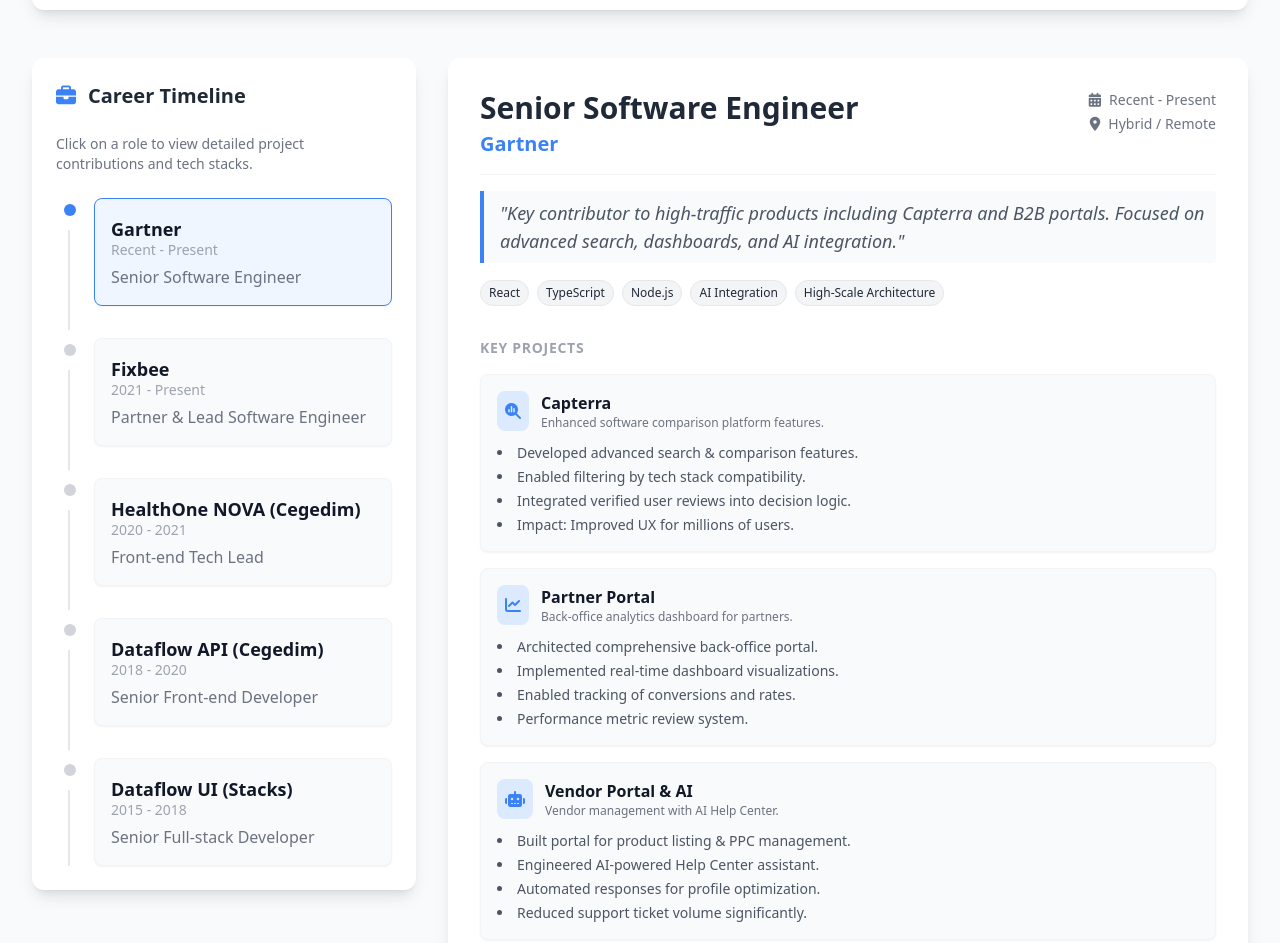
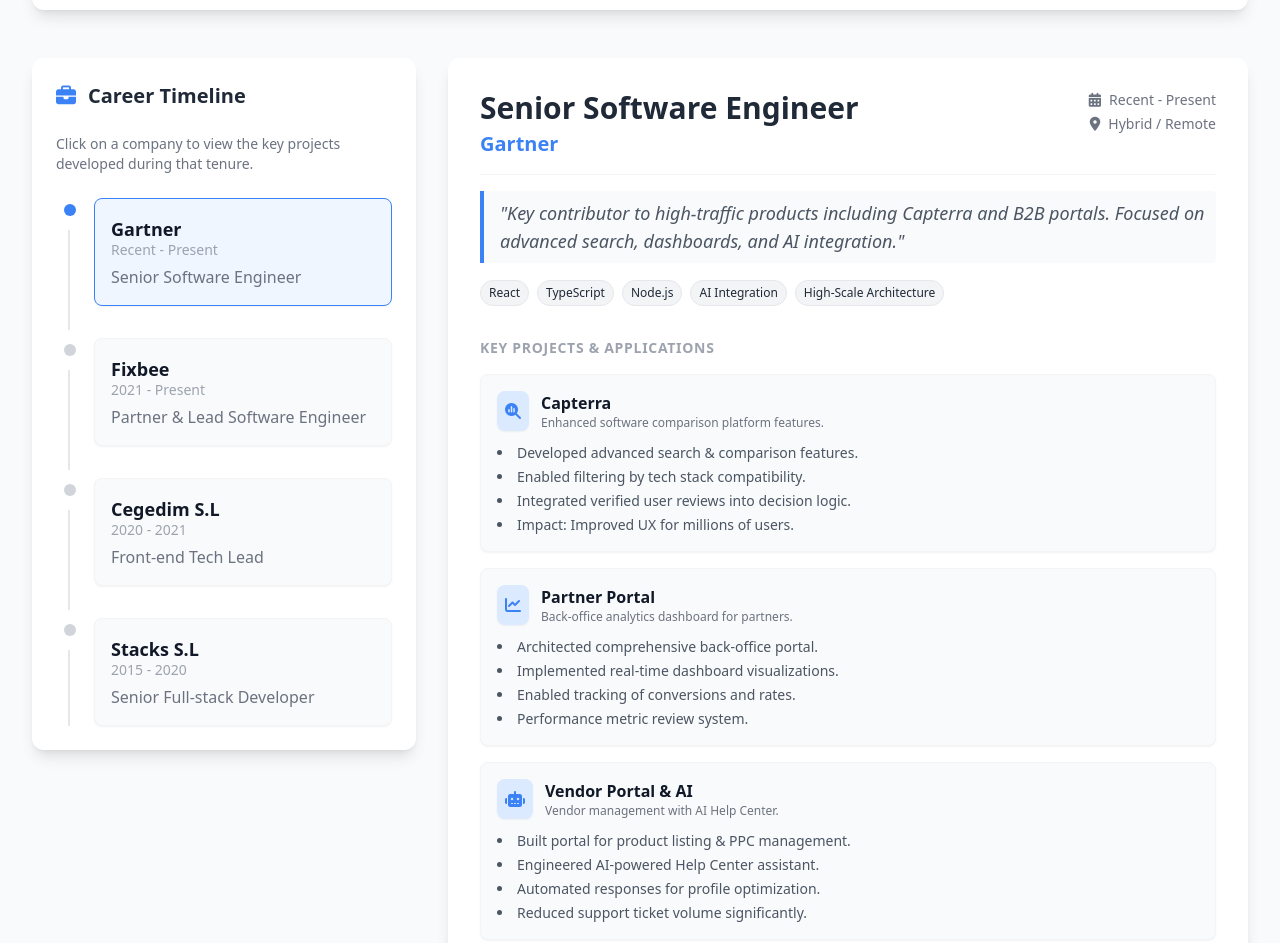
Before and after one commit to xaviercariza/portfolio, a plain HTML site: page index.html in a window 1280 px wide. Shown: the part 938-1881 px from the top of the page. Drawn offline with nearby package versions, Linux system fonts and the light colour scheme.

Commit message:
Clarify experience section structure and apply minor HTML formatting

```diff
--- a/index.html
+++ b/index.html
@@ -1,5 +1,6 @@
 <!DOCTYPE html>
 <html lang="en">
+
 <head>
     <meta charset="UTF-8">
     <meta name="viewport" content="width=device-width, initial-scale=1.0">
@@ -44,34 +45,41 @@
             height: 300px;
             max-height: 400px;
         }
+
         @media (min-width: 768px) {
             .chart-container {
                 height: 350px;
             }
         }
+
         .timeline-node {
             transition: all 0.3s ease;
         }
-        .timeline-node:hover, .timeline-node.active {
+
+        .timeline-node:hover,
+        .timeline-node.active {
             transform: scale(1.1);
             border-color: #3B82F6;
             background-color: #EFF6FF;
         }
+
         .project-card {
             transition: transform 0.2s;
         }
+
         .project-card:hover {
             transform: translateY(-5px);
         }
     </style>
 </head>
+
 <body class="bg-warm text-primary font-sans antialiased selection:bg-accent selection:text-white">
 
     <!-- Application Structure Plan:
          1. Header/Hero: Immediate identity and contact info.
          2. Analytical Dashboard: Visualizes the 'Full Stack' nature (Radar Chart) and Domain Experience (Doughnut Chart) to give a high-level overview before diving into text.
-         3. Interactive Timeline: The core navigation. Users select a role to update the "Deep Dive" section. This prevents cognitive overload from a wall of text.
-         4. Deep Dive Section: Displays the specific content for the selected role. For Gartner, this includes a sub-interactive section for specific projects (Capterra, Portals).
+         3. Interactive Timeline: The core navigation. Users select a Company/Role to update the "Deep Dive" section.
+         4. Deep Dive Section: Displays the specific content for the selected tenure. ALL entries now use the consistent "Project Card" layout for their specific applications/projects.
          5. Skills & Education: Supporting reference data.
     -->
 
@@ -87,7 +95,8 @@
     <header class="bg-white shadow-sm sticky top-0 z-50">
         <div class="max-w-7xl mx-auto px-4 sm:px-6 lg:px-8 py-4 flex justify-between items-center">
             <div class="flex items-center space-x-4">
-                <div class="w-12 h-12 rounded-full bg-primary flex items-center justify-center text-white text-xl font-bold">
+                <div
+                    class="w-12 h-12 rounded-full bg-primary flex items-center justify-center text-white text-xl font-bold">
                     XC
                 </div>
                 <div>
@@ -99,7 +108,8 @@
                 <a href="#dashboard" class="hover:text-accent transition">Overview</a>
                 <a href="#experience" class="hover:text-accent transition">Experience</a>
                 <a href="#skills" class="hover:text-accent transition">Skills</a>
-                <button onclick="window.print()" class="text-accent border border-accent px-3 py-1 rounded hover:bg-accent hover:text-white transition">
+                <button onclick="window.print()"
+                    class="text-accent border border-accent px-3 py-1 rounded hover:bg-accent hover:text-white transition">
                     <i class="fas fa-file-pdf mr-1"></i> Save PDF
                 </button>
             </div>
@@ -112,12 +122,15 @@
         <section class="text-center max-w-3xl mx-auto">
             <h2 class="text-3xl font-bold mb-4">Professional Profile</h2>
             <p class="text-lg text-secondary leading-relaxed">
-                Senior Software Engineer specializing in <span class="text-accent font-semibold">React, Node.js, and TypeScript</span>.
-                I focus on building scalable SaaS solutions and integrating AI-driven features into high-traffic platforms like Capterra.
+                Senior Software Engineer specializing in <span class="text-accent font-semibold">React, Node.js, and
+                    TypeScript</span>.
+                I focus on building scalable SaaS solutions and integrating AI-driven features into high-traffic
+                platforms like Capterra.
                 Explore my interactive career history below to see how I drive technical initiatives and business value.
             </p>
             <div class="mt-6 flex justify-center space-x-6 text-2xl text-secondary">
-                <a href="mailto:xcariza@gmail.com" class="hover:text-accent" title="Email"><i class="fas fa-envelope"></i></a>
+                <a href="mailto:xcariza@gmail.com" class="hover:text-accent" title="Email"><i
+                        class="fas fa-envelope"></i></a>
                 <a href="tel:+34669606262" class="hover:text-accent" title="Phone"><i class="fas fa-phone"></i></a>
                 <span class="text-sm self-center font-mono">Sant Cugat del Vallès, Barcelona</span>
             </div>
@@ -165,7 +178,8 @@
                 <h3 class="text-xl font-bold mb-6 flex items-center">
                     <i class="fas fa-briefcase text-accent mr-3"></i> Career Timeline
                 </h3>
-                <p class="text-sm text-gray-500 mb-6">Click on a role to view detailed project contributions and tech stacks.</p>
+                <p class="text-sm text-gray-500 mb-6">Click on a company to view the key projects developed during that
+                    tenure.</p>
 
                 <div class="relative border-l-2 border-gray-200 ml-3 space-y-8" id="timeline-container">
                     <!-- Javascript populates this -->
@@ -193,34 +207,49 @@
             <div class="grid grid-cols-1 md:grid-cols-3 gap-6">
                 <!-- Frontend -->
                 <div class="bg-gray-800 p-5 rounded-lg border border-gray-700">
-                    <h4 class="text-accent font-bold mb-4 border-b border-gray-700 pb-2"><i class="fab fa-react mr-2"></i> Frontend</h4>
+                    <h4 class="text-accent font-bold mb-4 border-b border-gray-700 pb-2"><i
+                            class="fab fa-react mr-2"></i> Frontend</h4>
                     <ul class="space-y-2 text-gray-300">
-                        <li class="flex items-center"><span class="w-2 h-2 bg-green-400 rounded-full mr-2"></span> React JS & Next.js</li>
-                        <li class="flex items-center"><span class="w-2 h-2 bg-green-400 rounded-full mr-2"></span> TypeScript</li>
-                        <li class="flex items-center"><span class="w-2 h-2 bg-green-400 rounded-full mr-2"></span> HTML5 / CSS3 / SASS</li>
-                        <li class="flex items-center"><span class="w-2 h-2 bg-green-400 rounded-full mr-2"></span> React Testing Library</li>
+                        <li class="flex items-center"><span class="w-2 h-2 bg-green-400 rounded-full mr-2"></span> React
+                            JS & Next.js</li>
+                        <li class="flex items-center"><span class="w-2 h-2 bg-green-400 rounded-full mr-2"></span>
+                            TypeScript</li>
+                        <li class="flex items-center"><span class="w-2 h-2 bg-green-400 rounded-full mr-2"></span> HTML5
+                            / CSS3 / SASS</li>
+                        <li class="flex items-center"><span class="w-2 h-2 bg-green-400 rounded-full mr-2"></span> React
+                            Testing Library</li>
                     </ul>
                 </div>
 
                 <!-- Backend & DB -->
                 <div class="bg-gray-800 p-5 rounded-lg border border-gray-700">
-                    <h4 class="text-accent font-bold mb-4 border-b border-gray-700 pb-2"><i class="fas fa-server mr-2"></i> Backend & Data</h4>
+                    <h4 class="text-accent font-bold mb-4 border-b border-gray-700 pb-2"><i
+                            class="fas fa-server mr-2"></i> Backend & Data</h4>
                     <ul class="space-y-2 text-gray-300">
-                        <li class="flex items-center"><span class="w-2 h-2 bg-blue-400 rounded-full mr-2"></span> Node.js & Express</li>
-                        <li class="flex items-center"><span class="w-2 h-2 bg-blue-400 rounded-full mr-2"></span> Prisma ORM</li>
-                        <li class="flex items-center"><span class="w-2 h-2 bg-blue-400 rounded-full mr-2"></span> PostgreSQL & MongoDB</li>
-                        <li class="flex items-center"><span class="w-2 h-2 bg-blue-400 rounded-full mr-2"></span> ElasticSearch</li>
+                        <li class="flex items-center"><span class="w-2 h-2 bg-blue-400 rounded-full mr-2"></span>
+                            Node.js & Express</li>
+                        <li class="flex items-center"><span class="w-2 h-2 bg-blue-400 rounded-full mr-2"></span> Prisma
+                            ORM</li>
+                        <li class="flex items-center"><span class="w-2 h-2 bg-blue-400 rounded-full mr-2"></span>
+                            PostgreSQL & MongoDB</li>
+                        <li class="flex items-center"><span class="w-2 h-2 bg-blue-400 rounded-full mr-2"></span>
+                            ElasticSearch</li>
                     </ul>
                 </div>
 
                 <!-- Infrastructure & AI -->
                 <div class="bg-gray-800 p-5 rounded-lg border border-gray-700">
-                    <h4 class="text-accent font-bold mb-4 border-b border-gray-700 pb-2"><i class="fas fa-microchip mr-2"></i> Infra & Innovation</h4>
+                    <h4 class="text-accent font-bold mb-4 border-b border-gray-700 pb-2"><i
+                            class="fas fa-microchip mr-2"></i> Infra & Innovation</h4>
                     <ul class="space-y-2 text-gray-300">
-                        <li class="flex items-center"><span class="w-2 h-2 bg-purple-400 rounded-full mr-2"></span> Docker</li>
-                        <li class="flex items-center"><span class="w-2 h-2 bg-purple-400 rounded-full mr-2"></span> AI/LLM Integration</li>
-                        <li class="flex items-center"><span class="w-2 h-2 bg-purple-400 rounded-full mr-2"></span> Git & Jira</li>
-                        <li class="flex items-center"><span class="w-2 h-2 bg-purple-400 rounded-full mr-2"></span> SaaS Architecture</li>
+                        <li class="flex items-center"><span class="w-2 h-2 bg-purple-400 rounded-full mr-2"></span>
+                            Docker</li>
+                        <li class="flex items-center"><span class="w-2 h-2 bg-purple-400 rounded-full mr-2"></span>
+                            AI/LLM Integration</li>
+                        <li class="flex items-center"><span class="w-2 h-2 bg-purple-400 rounded-full mr-2"></span> Git
+                            & Jira</li>
+                        <li class="flex items-center"><span class="w-2 h-2 bg-purple-400 rounded-full mr-2"></span> SaaS
+                            Architecture</li>
                     </ul>
                 </div>
             </div>
@@ -302,62 +331,79 @@
                     period: "2021 - Present",
                     location: "Arad, Romania (Remote)",
                     summary: "Co-leading technical strategy and full-stack implementation for a services marketplace.",
-                    bullets: [
+                    projects: [
+                        {
+                            name: "Fixbee Platform",
+                            icon: "fa-handshake",
+                            desc: "Services marketplace for users and specialists.",
+                            details: [
                                 "Implemented entire front-end and back-end with Next.js, Express.js, and Prisma.",
                                 "Created seamless UX for service requests.",
                                 "Engineered relational data models for efficient storage.",
                                 "Configured Docker environments for Dev/Prod."
+                            ]
+                        }
                     ],
                     tech: ["Next.js", "Express", "Prisma", "Docker", "PostgreSQL"]
                 },
                 {
-                    id: "healthone",
-                    company: "HealthOne NOVA (Cegedim)",
+                    id: "cegedim",
+                    company: "Cegedim S.L",
                     title: "Front-end Tech Lead",
                     period: "2020 - 2021",
                     location: "Barcelona, Spain",
-                    summary: "Led frontend development for a SaaS Healthcare solution for the Belgian market.",
-                    bullets: [
-                        "Implemented SaaS solution for healthcare professionals.",
-                        "Ensured scalable, maintainable, high-quality code.",
+                    summary: "Led frontend development for SaaS Healthcare solutions in the Belgian market.",
+                    projects: [
+                        {
+                            name: "HealthOne NOVA",
+                            icon: "fa-heart-pulse",
+                            desc: "SaaS solution for Belgian Health Care professionals.",
+                            details: [
+                                "Implemented SaaS solution using React JS and Typescript.",
+                                "Ensured scalable, maintainable, and high-quality code.",
                                 "Established best practices and conducted code reviews.",
-                        "Mentored team members."
+                                "Mentored team members and managed PRs."
+                            ]
+                        }
                     ],
                     tech: ["React JS", "TypeScript", "SaaS", "Team Leadership"]
                 },
                 {
-                    id: "dataflowapi",
-                    company: "Dataflow API (Cegedim)",
-                    title: "Senior Front-end Developer",
-                    period: "2018 - 2020",
+                    id: "stacks",
+                    company: "Stacks S.L",
+                    title: "Senior Full-stack Developer",
+                    period: "2015 - 2020",
                     location: "Barcelona, Spain",
-                    summary: "Developed dynamic API service creation tools for partners.",
-                    bullets: [
+                    summary: "Built RAD frameworks and dynamic API services for healthcare organizations.",
+                    projects: [
+                        {
+                            name: "Dataflow API",
+                            icon: "fa-network-wired",
+                            desc: "Dynamic REST API Service creator.",
+                            details: [
                                 "Implemented React/TypeScript application for dynamic REST API Services.",
                                 "Empowered partners to create and manage custom APIs.",
-                        "Linked APIs to custom business logic."
-                    ],
-                    tech: ["React JS", "TypeScript", "REST API", "Dynamic UI"]
+                                "Linked APIs to custom business logic to save development time."
+                            ]
                         },
                         {
-                    id: "dataflowui",
-                    company: "Dataflow UI (Stacks)",
-                    title: "Senior Full-stack Developer",
-                    period: "2015 - 2018",
-                    location: "Barcelona, Spain",
-                    summary: "Built a RAD framework for healthcare organizations.",
-                    bullets: [
+                            name: "Dataflow UI",
+                            icon: "fa-layer-group",
+                            desc: "RAD configuration framework for Healthcare.",
+                            details: [
                                 "Built Rapid Application Development (RAD) configuration framework.",
                                 "Utilized JavaServer Faces for widget-based interfaces.",
-                        "Enabled easy data editing and visualization."
+                                "Enabled easy data editing and visualization through built-in widgets."
+                            ]
+                        }
                     ],
-                    tech: ["JavaServer Faces", "Full-stack", "Healthcare IT"]
+                    tech: ["React JS", "TypeScript", "JavaServer Faces", "REST API", "Full-stack"]
                 }
             ]
         };
 
         // --- STATE ---
-        const state = {
+        let state = {
             selectedRole: 0 // Default to first role (Gartner)
         };
 
@@ -484,15 +530,11 @@
             // Tech stack tags
             const tags = role.tech.map(t => `<span class="inline-block bg-gray-100 text-gray-800 text-xs px-2 py-1 rounded-full mr-2 mb-2 font-medium border border-gray-200">${t}</span>`).join('');
 
-            // Content Logic: Gartner has 'projects', others have 'bullets'
-            let contentHtml = '';
-
-            if (role.projects) {
-                // Special layout for Gartner
+            // Render projects with consistent Card Design
             const projectsHtml = role.projects.map(p => `
-                    <div class="project-card bg-warm p-4 rounded-lg border border-gray-100 shadow-sm">
+                <div class="project-card bg-warm p-4 rounded-lg border border-gray-100 shadow-sm hover:shadow-md transition-shadow">
                     <div class="flex items-start mb-3">
-                            <div class="bg-blue-100 text-accent p-2 rounded-lg mr-3">
+                        <div class="bg-blue-100 text-accent p-2 rounded-lg mr-3 shadow-sm">
                             <i class="fas ${p.icon}"></i>
                         </div>
                         <div>
@@ -506,28 +548,12 @@
                 </div>
             `).join('');
 
-                contentHtml = `
+            const contentHtml = `
                 <div class="grid grid-cols-1 gap-4 mt-6">
-                        <h4 class="text-sm font-bold text-gray-400 uppercase tracking-wider">Key Projects</h4>
+                    <h4 class="text-sm font-bold text-gray-400 uppercase tracking-wider">Key Projects & Applications</h4>
                     ${projectsHtml}
                 </div>
             `;
-            } else {
-                // Standard layout for others
-                contentHtml = `
-                    <div class="mt-6">
-                        <h4 class="text-sm font-bold text-gray-400 uppercase tracking-wider mb-3">Responsibilities & Achievements</h4>
-                        <ul class="space-y-3">
-                            ${role.bullets.map(b => `
-                                <li class="flex items-start text-gray-700">
-                                    <i class="fas fa-check text-green-500 mt-1 mr-3 flex-shrink-0"></i>
-                                    <span>${b}</span>
-                                </li>
-                            `).join('')}
-                        </ul>
-                    </div>
-                `;
-            }
 
             // Animate entrance
             container.style.opacity = '0';
@@ -565,4 +591,5 @@
 
     </script>
 </body>
+
 </html>
```
Lines whose indentation alone changed are shown as unchanged.
